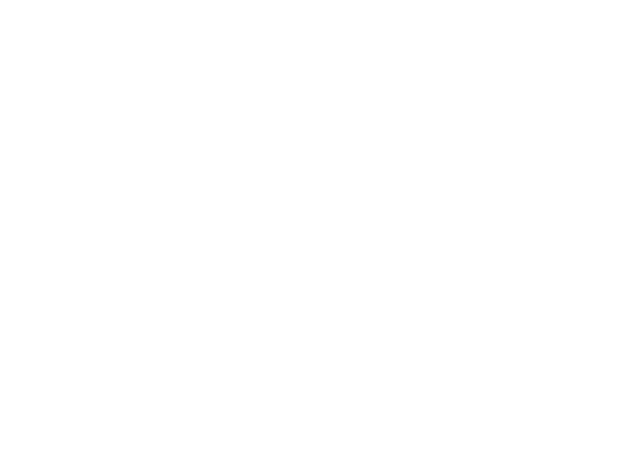
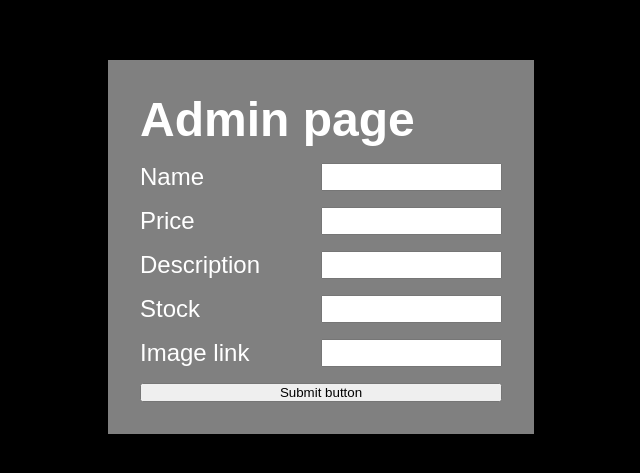
Before and after one commit to KaminariSora/PixelaHomePage_Practice, a React (Create React App) app in the folder pixela/: page /Admin in a window 1280 px wide. Before the commit this address had no page. Shown: the part 153-626 px from the top of the page, without its empty margins (319-959 px from the left). Built offline with nearby package versions, Linux system fonts and the light colour scheme; a web font is replaced by a local one.

Commit message:
Create admin page for insert data to database

```diff
--- a/pixela/package.json
+++ b/pixela/package.json
@@ -2,6 +2,7 @@
   "name": "pixela",
   "version": "0.1.0",
   "private": true,
+  "proxy": "http://localhost:4000",
   "dependencies": {
     "@fortawesome/fontawesome-svg-core": "^6.7.2",
     "@fortawesome/free-brands-svg-icons": "^6.7.2",
@@ -11,10 +12,13 @@
     "@testing-library/jest-dom": "^6.6.3",
     "@testing-library/react": "^16.3.0",
     "@testing-library/user-event": "^13.5.0",
+    "axios": "^1.13.2",
     "clsx": "^2.1.1",
+    "cors": "^2.8.5",
     "dompurify": "^3.3.0",
     "framer-motion": "^12.17.0",
     "gsap": "^3.13.0",
+    "mongodb": "^7.0.0",
     "motion": "^12.17.0",
     "ogl": "^1.0.11",
     "react": "^19.1.0",
--- /dev/null
+++ b/pixela/src/Admin/Admin.jsx
@@ -0,0 +1,105 @@
+import { useState } from 'react';
+import './admin.css'
+
+const Admin = () => {
+    const [nameValue, setNameValue] = useState("")
+    const [priceValue, setPriceValue] = useState()
+    const [descriptionValue, setDescriptionValue] = useState("")
+    const [stockValue, setStockValue] = useState()
+    const [imageValue, setImageValue] = useState("")
+
+    const handleNameChange = (e) => {
+        setNameValue(e.target.value)
+    }
+    const handlePriceChange = (e) => {
+        setPriceValue(e.target.value)
+    }
+    const handleDescriptionChange = (e) => {
+        setDescriptionValue(e.target.value)
+    }
+    const handleStockChange = (e) => {
+        setStockValue(e.target.value)
+    }
+    const handleImageLinkChange = (e) => {
+        setImageValue(e.target.value)
+    }
+
+    const handleSubmit = async (e) => {
+        e.preventDefault();
+        const newproduct = makingJson(nameValue, priceValue, descriptionValue, stockValue, imageValue)
+        console.log(newproduct)
+        const productData = {
+            name: nameValue,
+            price: parseFloat(priceValue),
+            description: descriptionValue,
+            stock: parseInt(stockValue, 10),
+            image: imageValue
+        };
+
+        try {
+            const response = await fetch('/value', {
+                method: 'POST',
+                headers: {
+                    'Content-Type': 'application/json',
+                },
+                body: JSON.stringify(productData),
+            });
+
+            const result = await response.json();
+
+            if (response.ok) {
+                console.log("ส่งข้อมูลสำเร็จ! (Status: 200)", result);
+                alert(`สินค้าถูกบันทึก`);
+            } else {
+                console.error("Server Error:", result);
+                alert(`ข้อผิดพลาดจาก Server: ${result.message}`);
+            }
+
+        } catch (err) {
+            console.error("Network/Proxy Error:", err);
+            alert("ไม่สามารถเชื่อมต่อ Server ได้ โปรดตรวจสอบว่า Express Server รันอยู่");
+        }
+    }
+
+    const makingJson = (name, price, description, stock, image) => {
+        const productData = {
+            name,
+            price,
+            description,
+            stock,
+            image
+        }
+        return productData
+    }
+
+    return (
+        <div className='admin-container'>
+            <form onSubmit={handleSubmit}>
+                <h1>Admin page</h1>
+                <div className='admin-inputbox'>
+                    <label>Name</label>
+                    <input type='text' value={nameValue} onChange={handleNameChange} required></input>
+                </div>
+                <div className='admin-inputbox'>
+                    <label>Price</label>
+                    <input type='number' value={priceValue} onChange={handlePriceChange} required></input>
+                </div>
+                <div className='admin-inputbox'>
+                    <label>Description</label>
+                    <input type='text' value={descriptionValue} onChange={handleDescriptionChange} required></input>
+                </div>
+                <div className='admin-inputbox'>
+                    <label>Stock</label>
+                    <input type='number' value={stockValue} onChange={handleStockChange} required></input>
+                </div>
+                <div className='admin-inputbox'>
+                    <label>Image link</label>
+                    <input type='text' value={imageValue} onChange={handleImageLinkChange} required></input>
+                </div>
+                <button type='submit'>Submit button</button>
+            </form>
+        </div>
+    );
+}
+
+export default Admin
--- /dev/null
+++ b/pixela/src/Admin/admin.css
@@ -0,0 +1,26 @@
+.admin-container {
+    height: 100dvh;
+    width: 100dvw;
+    display: flex;
+    align-items: center;
+    justify-content: center;
+    flex-direction: column;
+    gap: 20px;
+    background-color: black;
+    color: white;
+}
+
+.admin-container form {
+    display: flex;
+    justify-content: center;
+    gap: 1rem;
+    flex-direction: column;
+    background: gray;
+    padding: 2rem;
+    font-size: 1.5rem;
+}
+
+form .admin-inputbox {
+    display: grid;
+    grid-template-columns: repeat(2, 1fr);
+}
--- a/pixela/src/App.jsx
+++ b/pixela/src/App.jsx
@@ -8,6 +8,7 @@ import Market from './Markets/market.jsx';
 import Company from './Company/company.jsx';
 import Contact from './Contact/contact.jsx';
 import Login from './User/Login.jsx';
+import Admin from './Admin/Admin.jsx';
 
 function App() {
   return (
@@ -20,6 +21,7 @@ function App() {
       <Route path="/Company" element={<Company />} />
       <Route path="/Contact" element={<Contact />} />
       <Route path="/Login" element={<Login />} />
+      <Route path="/Admin" element={<Admin />} />
     </Routes>
   );
 }
```
Also changed, not shown: pixela/src/Admin/config.js (added, +10 -0 lines), pixela/src/Admin/embedding.js (added, +44 -0 lines), pixela/src/Admin/insertSingleData.js (added, +59 -0 lines), pixela/src/server.js (added, +46 -0 lines), 1 other file (tests, documents, lock files or other folders).
